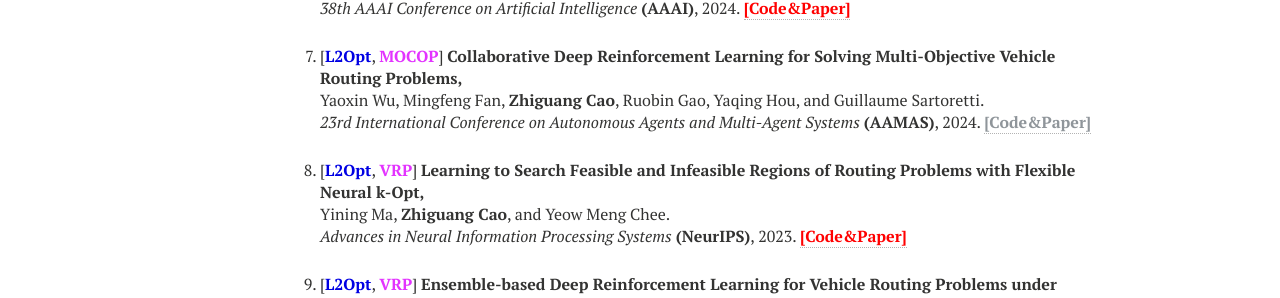
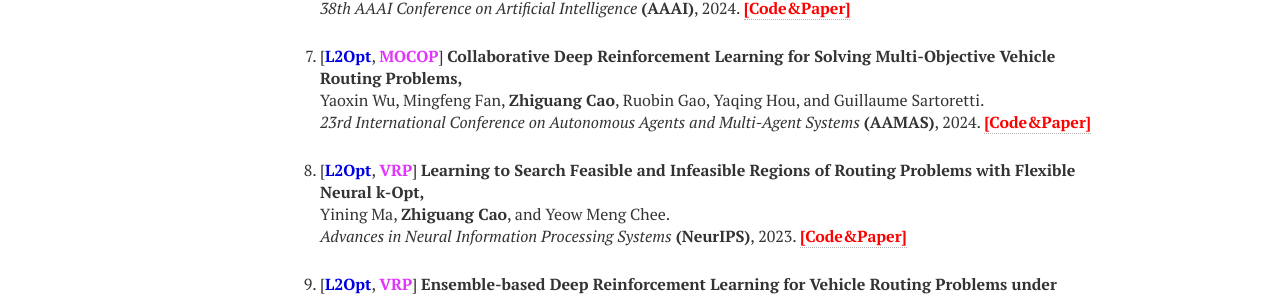
Before and after one commit to zhiguangcaosg/zhiguangcaosg.github.io, a Jekyll site: the page built from publications.md, in a window 1280 px wide. Shown: the part 770-1068 px from the top of the page. Built offline with Jekyll 4.4.1, drawn with Linux system fonts in a browser that asks for light colours; nearby versions of some CDN libraries.

Commit message:
Update publications.html

```diff
--- a/_layouts/publications.html
+++ b/_layouts/publications.html
@@ -143,7 +143,7 @@ div.bibtex pre { font-size: 75%; overflow: auto;  width: 100%; padding: 0em 0em;
 <p>
 [<font color="#0000E3"><b>L2Opt</b></font>, <font color="#E333FF"><b>MOCOP</b></font>] <b>Collaborative Deep Reinforcement Learning for Solving Multi-Objective Vehicle Routing Problems,</b>
 <br> Yaoxin Wu, Mingfeng Fan, <b>Zhiguang Cao</b>, Ruobin Gao, Yaqing Hou, and Guillaume Sartoretti.<br>
-<i>23rd International Conference on Autonomous Agents and Multi-Agent Systems</i> <b>(AAMAS)</b>, 2024. <a href="https://zhiguangcaosg.github.io/publications/"> <font color="#8F959A"><b>[Code&Paper]</b> </font></a>
+<i>23rd International Conference on Autonomous Agents and Multi-Agent Systems</i> <b>(AAMAS)</b>, 2024. <a href="https://github.com/marmotlab/PAN-CAS" target="_blank"> <font color="#FF0000"><b>[Code&Paper]</b> </font></a>
 </p>
 </li>
 
```
